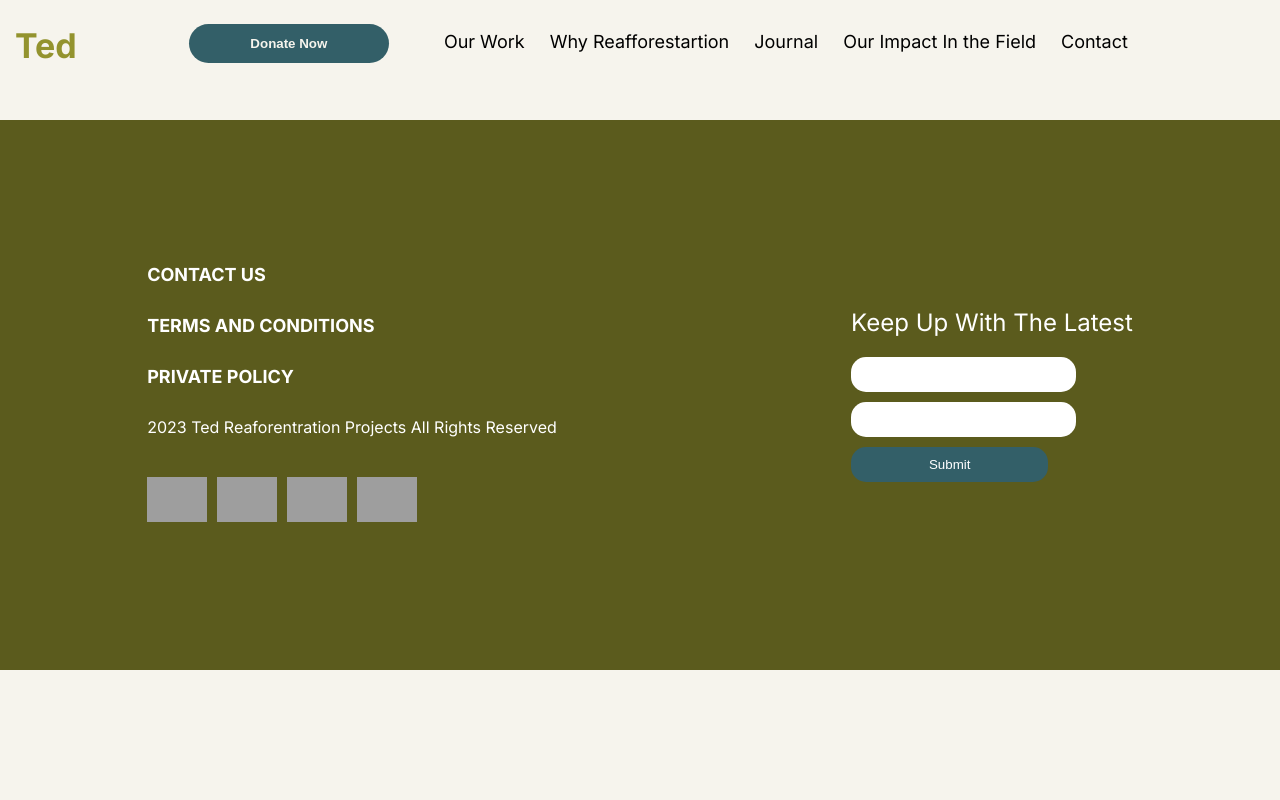
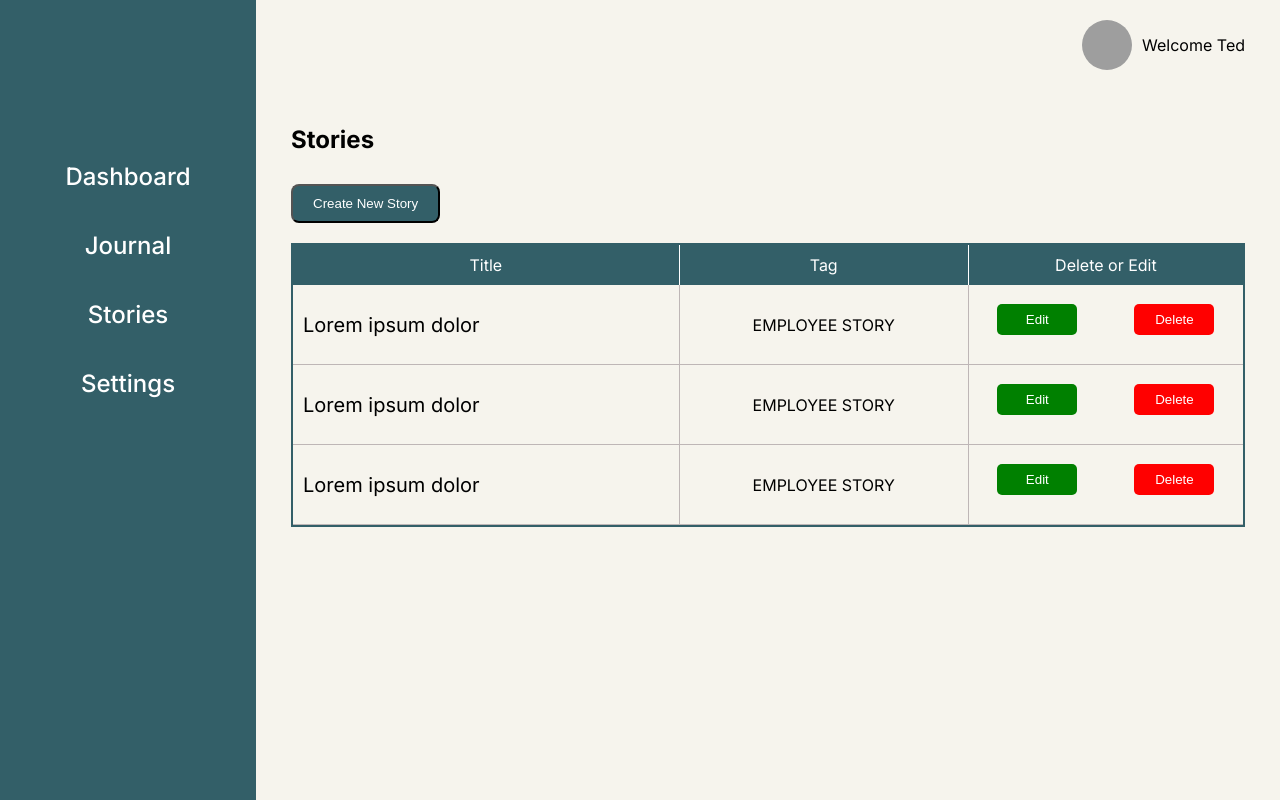
Before and after one commit to mare37/ted-website, a Next.js app: page /dashboard/stories in a window 1280 px wide. Built offline with nearby package versions, Linux system fonts and the light colour scheme; grey boxes are pictures that could not be loaded.

Commit message:
issue/18

```diff
--- /dev/null
+++ b/src/app/dashboard/components/StoriesTableItem/StoriesTableItem.modules.css
@@ -0,0 +1,122 @@
+.table-item{
+    display: flex;
+    flex-direction: row;
+
+    height: 80px;
+
+}
+
+
+
+.table-item-title{
+    flex: 0.4;
+   padding: 0 10px;
+
+
+    height: 100%;
+    border-right: solid;
+    border-right-color: rgb(190, 182, 182);
+    border-right-width: 1px;
+
+    border-bottom: solid;
+    border-bottom-color: rgb(190, 182, 182);
+    border-bottom-width: 1px;
+
+    display: flex;
+    flex-direction: row;
+    align-items: center;
+
+}
+
+.table-item-tag{
+    flex: 0.3;
+    border-left-color: rgb(142, 50, 50);
+    border-right: solid;
+    height: 100%;
+    padding: 7px;
+
+    border-right: solid;
+    border-right-color: rgb(190, 182, 182);
+    border-right-width: 1px;
+
+    border-bottom: solid;
+    border-bottom-color: rgb(190, 182, 182);
+    border-bottom-width: 1px;
+
+    display: flex;
+    flex-direction: row;
+    justify-content: center;
+    align-items: center;
+}
+
+.table-item-buttons{
+    flex: 0.3;
+
+    display: flex;
+    flex-direction: column;
+    justify-content: center;
+    align-items: center;
+
+    border-bottom: solid;
+    border-bottom-color: rgb(190, 182, 182);
+    border-bottom-width: 1px;
+
+}
+
+.tableItem-edit{
+
+    margin-bottom: 10px;
+    width: 50px;
+    background-color: green;
+    color: white;
+    border: none;
+    padding: 3px;
+    border-radius: 5px;
+}
+
+.tableItem-delete{
+    margin-bottom: 10px;
+    width: 50px;
+    background-color:red;
+    color: white;
+    border: none;
+    padding: 3px;
+    border-radius: 5px;
+}
+
+
+@media (min-width: 768px){
+
+
+    .table-item-no{
+        font-size: 20px;
+    }
+
+    .table-item-title{
+
+        font-size: 20px;
+
+
+    }
+
+    .table-item-buttons{
+
+        flex-direction: row;
+        justify-content: space-around;
+    }
+
+    .tableItem-edit{
+        width: 80px;
+        padding: 8px;
+    }
+
+    .tableItem-delete{
+
+        width: 80px;
+        padding: 8px;
+    }
+
+
+
+
+}
--- /dev/null
+++ b/src/app/dashboard/components/StoriesTableItem/StoriesTableItem.tsx
@@ -0,0 +1,14 @@
+
+import "./StoriesTableItem.modules.css"
+
+function StoriesTableItem(){
+
+    return  <div className="table-item"  >
+                <span className="table-item-title">Lorem ipsum dolor</span>
+               <span className="table-item-tag" >EMPLOYEE STORY</span>
+               <span className="table-item-buttons"> <button className="tableItem-edit"  >Edit</button> <button className="tableItem-delete">Delete</button>  </span>
+            </div>
+}
+
+
+export default StoriesTableItem
--- a/src/app/dashboard/stories/page.modules.css
+++ b/src/app/dashboard/stories/page.modules.css
@@ -0,0 +1,239 @@
+
+
+.dashboard{
+
+    overflow: hidden;
+    height: 100%;
+   position: relative;
+}
+
+
+
+
+
+
+
+
+.mainbar{
+
+
+    width: 100%;
+    z-index: 4;
+    top: 0;
+    z-index: 3;
+
+
+
+}
+
+
+.mainbar.after{
+
+    background-image: linear-gradient(rgba(0, 0, 0, 0.4) 0 0);
+    opacity: 0.4;
+
+
+
+}
+
+
+.mainbar.shift-mainbar{
+
+ width:100vw;
+ position: absolute;
+
+}
+
+
+
+.mainbar-nav{
+    display: flex;
+    flex-direction: row;
+    justify-content: space-between;
+    padding: 10px;
+}
+
+.mainbar-nav div{
+   display: flex;
+   flex-direction: column;
+   align-items: flex-end;
+
+}
+
+.mainbar-nav div p{
+    visibility: hidden;
+
+ }
+
+
+ .mainbar-nav-humburger{
+    height: 50px;
+    width: 50px;
+    border-radius: 50%;
+
+ }
+
+
+
+
+.mainbar-nav  img{
+
+    height: 50px;
+    width: 50px;
+    border-radius: 50%;
+
+}
+
+
+
+.mainbar-body{
+    padding: 20px;
+}
+
+
+.mainbar-body h2{
+   margin-bottom: 30px;
+
+}
+
+
+
+
+
+.create-new-story{
+    padding: 10px 20px;
+    margin-bottom: 20px;
+    border-radius: 8px;
+    color: white;
+    background-color: #335f68;
+}
+
+.table-container{
+
+    border: solid;
+    border-color: #335f68 ;
+    border-width: 2px;
+}
+
+.table-heading{
+    display: flex;
+    flex-direction: row;
+    background-color: #335f68;
+    color: white;
+    height: 40px;
+
+}
+
+
+.table-heading-title{
+    flex: 0.4;
+    padding: 0 10px;
+
+    border-right-color: rgb(190, 182, 182);
+    border-right: solid;
+    border-right-width: 1px;
+    height: 100%;
+
+    display: flex;
+    flex-direction: row;
+    justify-content: center;
+    align-items: center;
+
+}
+
+
+
+.table-heading-tag{
+    flex: 0.3;
+    background-color: #335f68;
+    border-right-color: rgb(190, 182, 182);
+    border-right: solid;
+    border-right-width: 1px;
+    height: 100%;
+    padding: 7px;
+
+    display: flex;
+    flex-direction: row;
+    justify-content: center;
+    align-items: center;
+}
+
+.table-heading-buttons{
+    flex: 0.3;
+
+    display: flex;
+    flex-direction: row;
+    justify-content: center;
+    align-items: center;
+
+}
+
+
+
+@media (min-width: 768px){
+
+
+
+    .mainbar-nav{
+
+        padding: 20px 35px;
+    }
+
+
+    .mainbar-nav div {
+        display: flex;
+        flex-direction: row;
+        align-items: center;
+
+    }
+
+    .mainbar-nav div p{
+        visibility: visible;
+        margin-left: 10px;
+
+     }
+
+
+
+
+    .mainbar-body{
+        padding: 35px;
+    }
+
+
+    .mainbar-item-container{
+
+
+        display: flex;
+        flex-direction: row;
+        justify-content: space-between;
+    }
+
+    .mainbar-item{
+        width: 30%;
+    }
+
+
+}
+
+
+@media (min-width: 1024px){
+    .mainbar{
+
+
+        width: 80%;
+        margin-left: 20%;
+
+
+
+
+    }
+
+
+    .mainbar-nav-humburger{
+        visibility: hidden;
+    }
+
+
+
+}
--- a/src/app/dashboard/stories/page.tsx
+++ b/src/app/dashboard/stories/page.tsx
@@ -1,7 +1,70 @@
-function Login (){
+'use client'
 
-    return <div>Stories</div>
+import "./page.modules.css"
+
+import Sidebar from "@/app/portal_components/Sidebar/Sidebar";
+import StoriesTableItem from "../components/StoriesTableItem/StoriesTableItem";
+import { useGlobalContext } from "@/app/context/store";
+
+function Stories (){
+
+
+    const {sidebar, setSidebar} = useGlobalContext();
+
+    return <div className="dashboard"   >
+
+        <Sidebar/>
+
+        <div         className={sidebar ? "mainbar after": "mainbar"}  >
+        <div className="mainbar-nav"  >  <img className="mainbar-nav-humburger" onClick={()=>{setSidebar((prev: boolean)=>{ console.log(prev);
+         return !prev})    }}   src="../humburger-icon.png"   />    <div>   <img     src="../men-digging.jpg"   />  <p>Welcome Ted</p>   </div>            </div>
+
+
+         <div className="mainbar-body"  >
+            <h2>Stories</h2>
+
+            <button className="create-new-story"  >Create New Story</button>
+
+
+            <div className="table-container"   >
+                <div  className="table-heading" >
+                    <span className="table-heading-title">Title</span>
+                    <span className="table-heading-tag" >Tag</span>
+                    <span className="table-heading-buttons">Delete or Edit</span>
+                </div>
+
+                <StoriesTableItem/>
+                <StoriesTableItem/>
+                <StoriesTableItem/>
+
+
+
+
+
+
+
+
+            </div>
+
+
+
+
+
+
+
+
+
+
+
+         </div>
+
+
+
+    </div>
+
+
+    </div>
 }
 
 
-export default Login;
+export default Stories;
--- a/src/app/layout.tsx
+++ b/src/app/layout.tsx
@@ -66,6 +66,23 @@ export default function RootLayout({
           </html>
         )
 
+      case "/dashboard/stories":
+        return (
+          <html lang="en">
+         <body     className={inter.className}    >
+              <GlobalContextProvider>
+
+
+                {children}
+
+
+              </GlobalContextProvider>
+              </body>
+
+          </html>
+        )
+
+
         default:
           return (
             <html lang="en">
```
